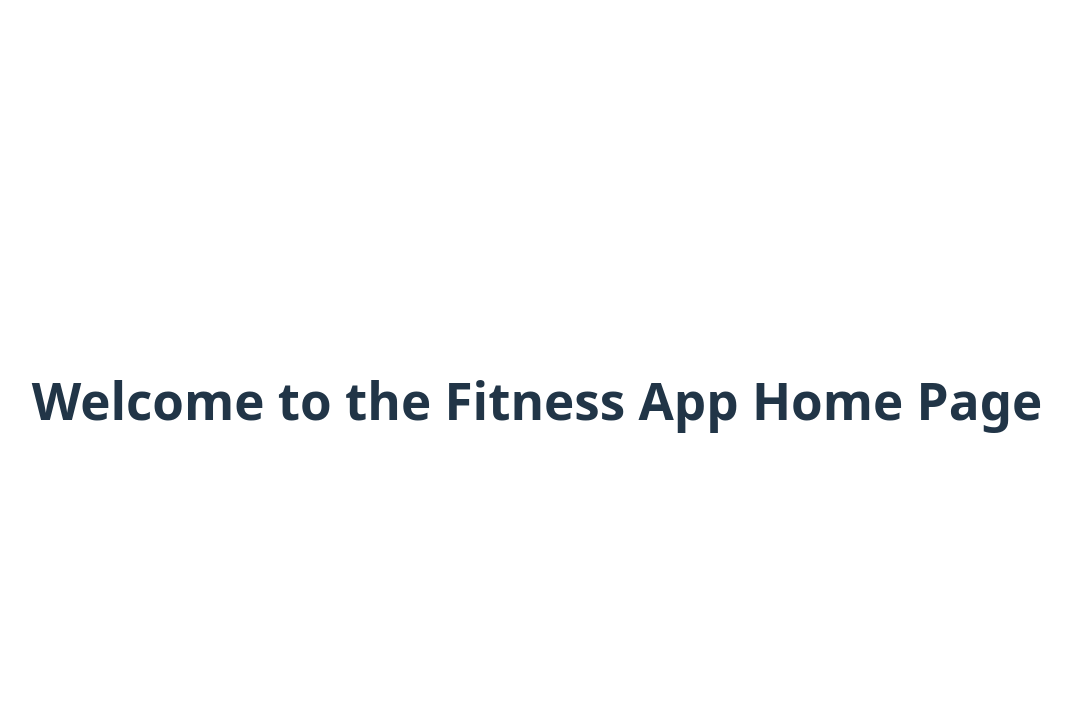
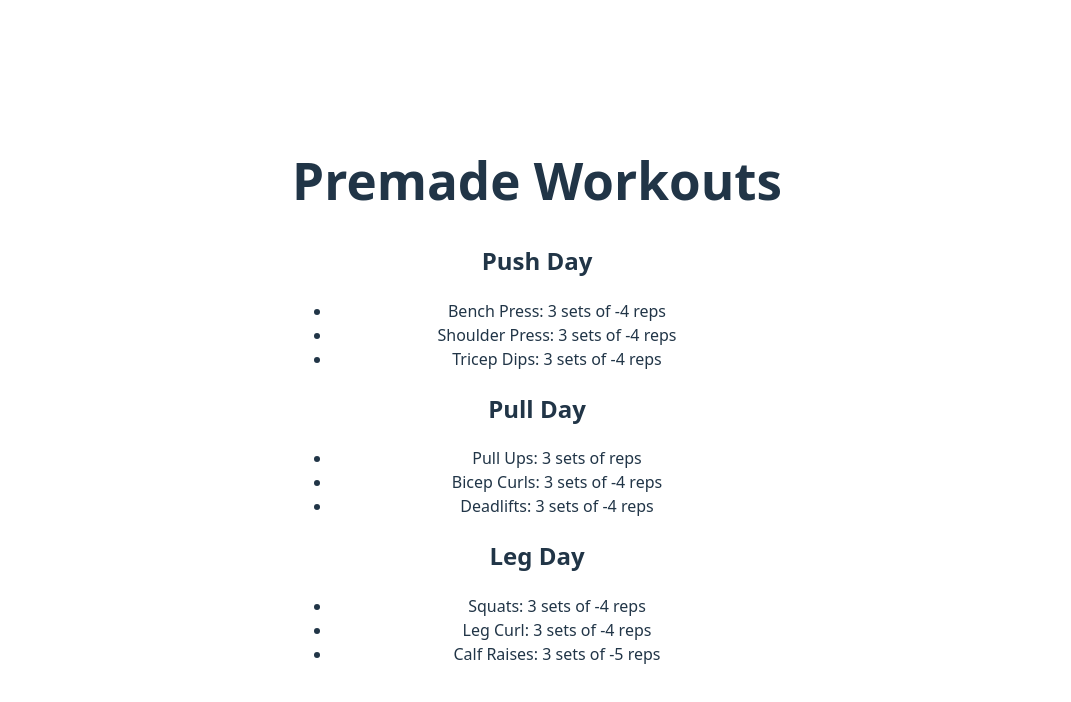
Before and after one commit to amanilester/FitnessApp, a React (Vite) app in the folder fitness-app/: page /home in a window 1280 px wide. Shown: the top 702 px of the page, without its empty margins (103-1174 px from the left). Built offline with nearby package versions, Linux system fonts and the light colour scheme.

Commit message:
some changes

```diff
--- a/fitness-app/src/Components/Home.tsx
+++ b/fitness-app/src/Components/Home.tsx
@@ -1,9 +1,10 @@
 import { useState } from 'react'
-
+import PremadeWorkouts from './PremadeWorkouts/PremadeWorkouts.tsx'
 function Home() {
     return (
         <div>
-            <h1>Welcome to the Fitness App Home Page</h1>
+            <h1>Premade Workouts</h1>
+            <PremadeWorkouts />
         </div>
     )
 }
--- a/fitness-app/src/Components/NotFound.tsx
+++ b/fitness-app/src/Components/NotFound.tsx
@@ -1,4 +1,5 @@
 import { Link } from "react-router-dom"
+import '../index.css'
 
 function NotFound() {
   return (
--- /dev/null
+++ b/fitness-app/src/Components/PremadeWorkouts/PremadeWorkouts.tsx
@@ -0,0 +1,45 @@
+import { useState } from 'react'
+
+function PremadeWorkouts() {
+  const [template, setTemplate] = useState({
+    push: [{ exercise: 'Bench Press', sets: 3, reps: 8-12},
+      { exercise: 'Shoulder Press', sets: 3, reps: 8-12},
+      { exercise: 'Tricep Dips', sets: 3, reps: 8-12}],
+    pull: [{ exercise: 'Pull Ups', sets: 3, rps: 8-12},
+      { exercise: 'Bicep Curls', sets: 3, reps: 8-12},
+      { exercise: 'Deadlifts', sets: 3, reps: 8-12}],
+    legs: [{ exercise: 'Squats', sets: 3, reps: 8-12},
+      { exercise: 'Leg Curl', sets: 3, reps: 8-12},
+      { exercise: 'Calf Raises', sets: 3, reps: 15-20}]
+  });
+  return (
+    <div>
+      <div>
+        <h2>Push Day</h2>
+        <ul>
+          {template.push.map((item, index) => (
+            <li key={index}>{item.exercise}: {item.sets} sets of {item.reps} reps</li>
+          ))}
+        </ul>
+      </div>
+      <div>
+        <h2>Pull Day</h2>
+        <ul>
+          {template.pull.map((item, index) => (
+            <li key={index}>{item.exercise}: {item.sets} sets of {item.reps} reps</li>
+          ))}
+        </ul>
+      </div>
+      <div>
+        <h2>Leg Day</h2>
+        <ul>
+          {template.legs.map((item, index) => (
+            <li key={index}>{item.exercise}: {item.sets} sets of {item.reps} reps</li>
+          ))}
+        </ul>
+      </div>
+    </div>
+  )
+}
+
+export default PremadeWorkouts
```
